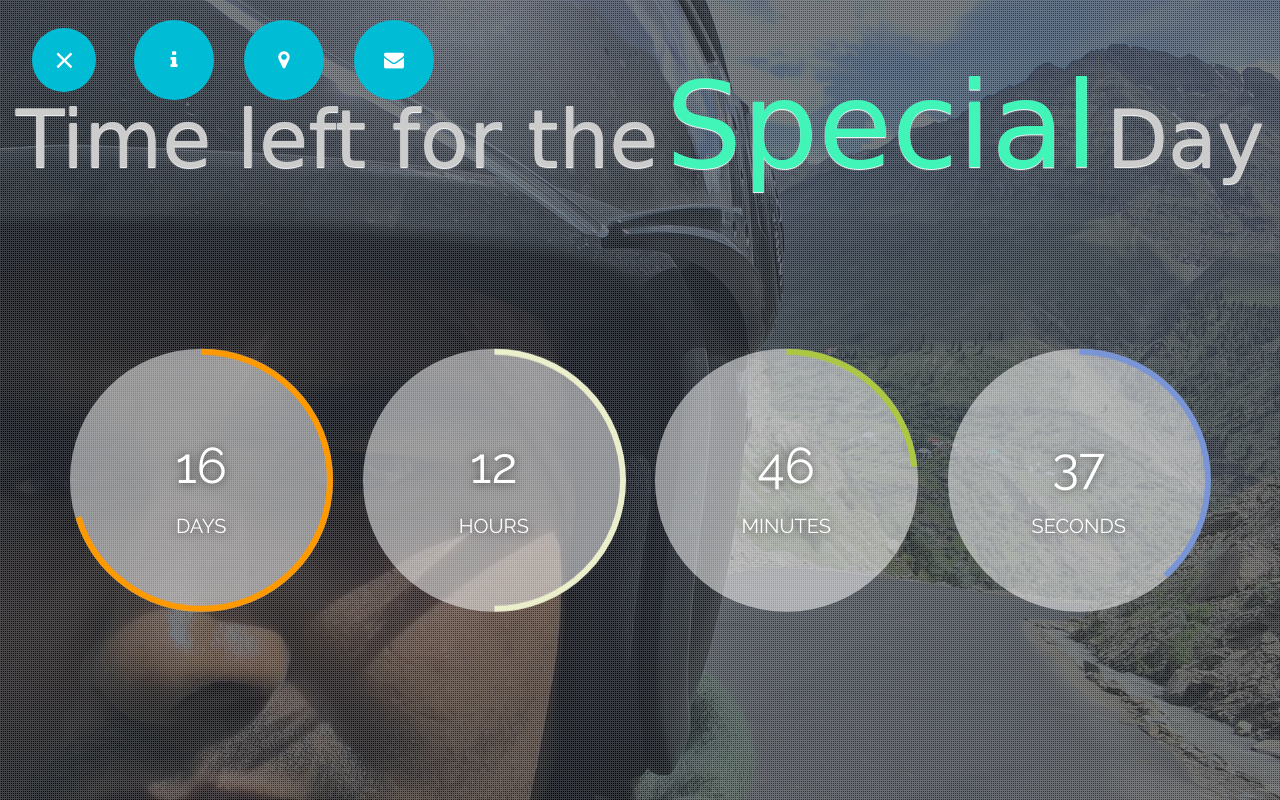
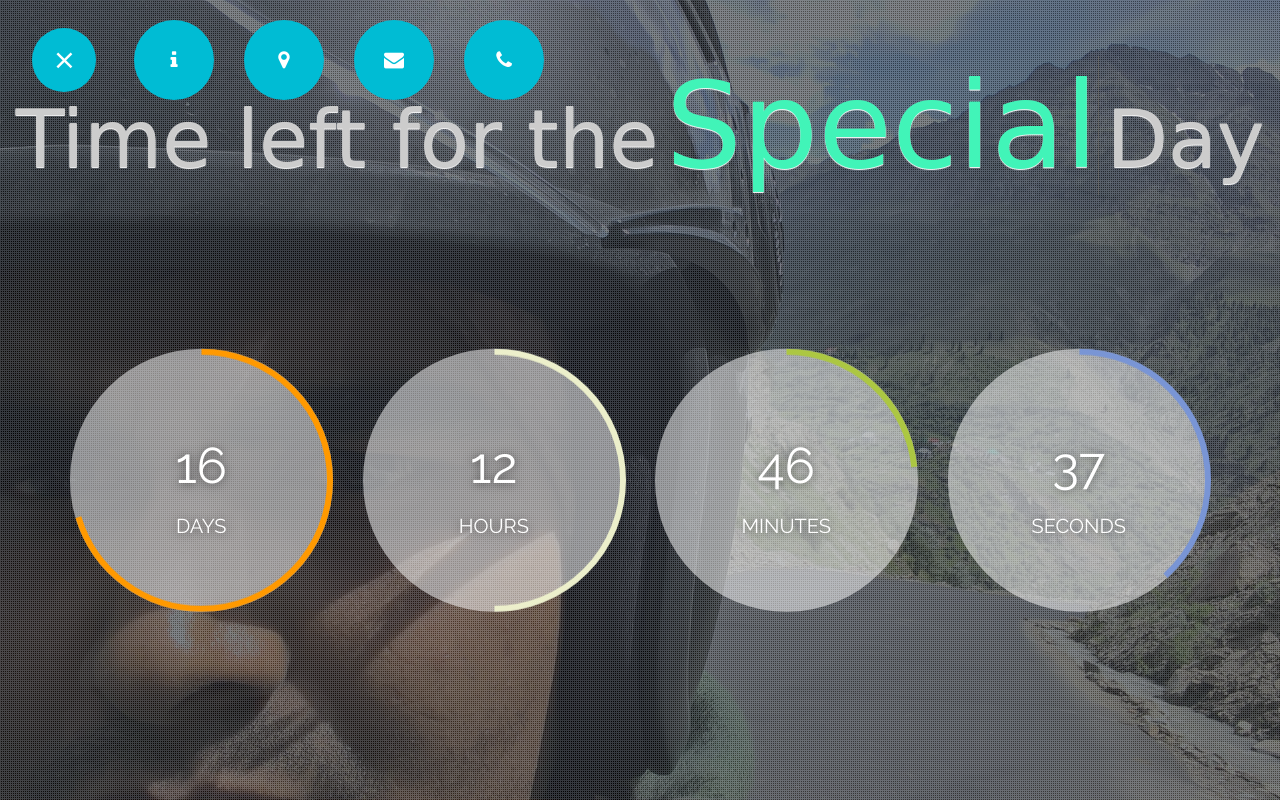
Before and after one commit to kartheekgj/thebigday, a plain HTML site: page index.html in a window 1280 px wide. Drawn offline with nearby package versions, Linux system fonts and the light colour scheme.

Commit message:
Update index.html

```diff
--- a/index.html
+++ b/index.html
@@ -83,7 +83,7 @@
         <a href="#info" id="infoLink" class="menu-item"> <i class="fa fa-info"></i> </a>
         <a href="#lightSpeedIn" id="lightSpeedInLink" class="menu-item"> <i class="fa fa-map-marker"></i> </a>
         <a href="#docsForm" id="partyInviteLink" class="menu-item"><i class="fa fa-envelope"></i> </a>
-
+	<a href="tel:8056907521" class="menu-item"><i class="fa fa-phone"></i> </a>
     </nav>
     <div id="lightSpeedIn">
         <div id="closebt-container" class="close-lightSpeedIn">
```
